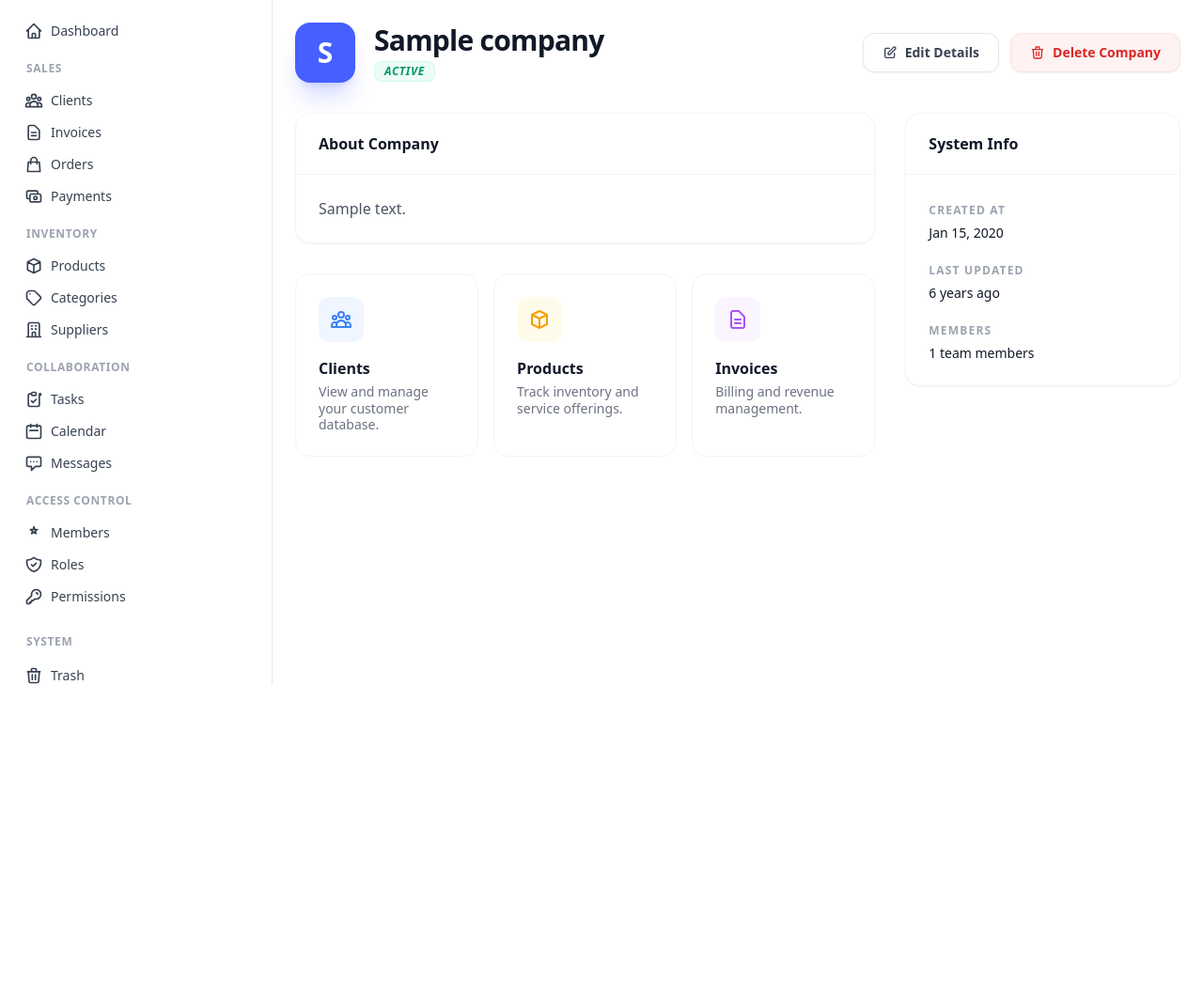
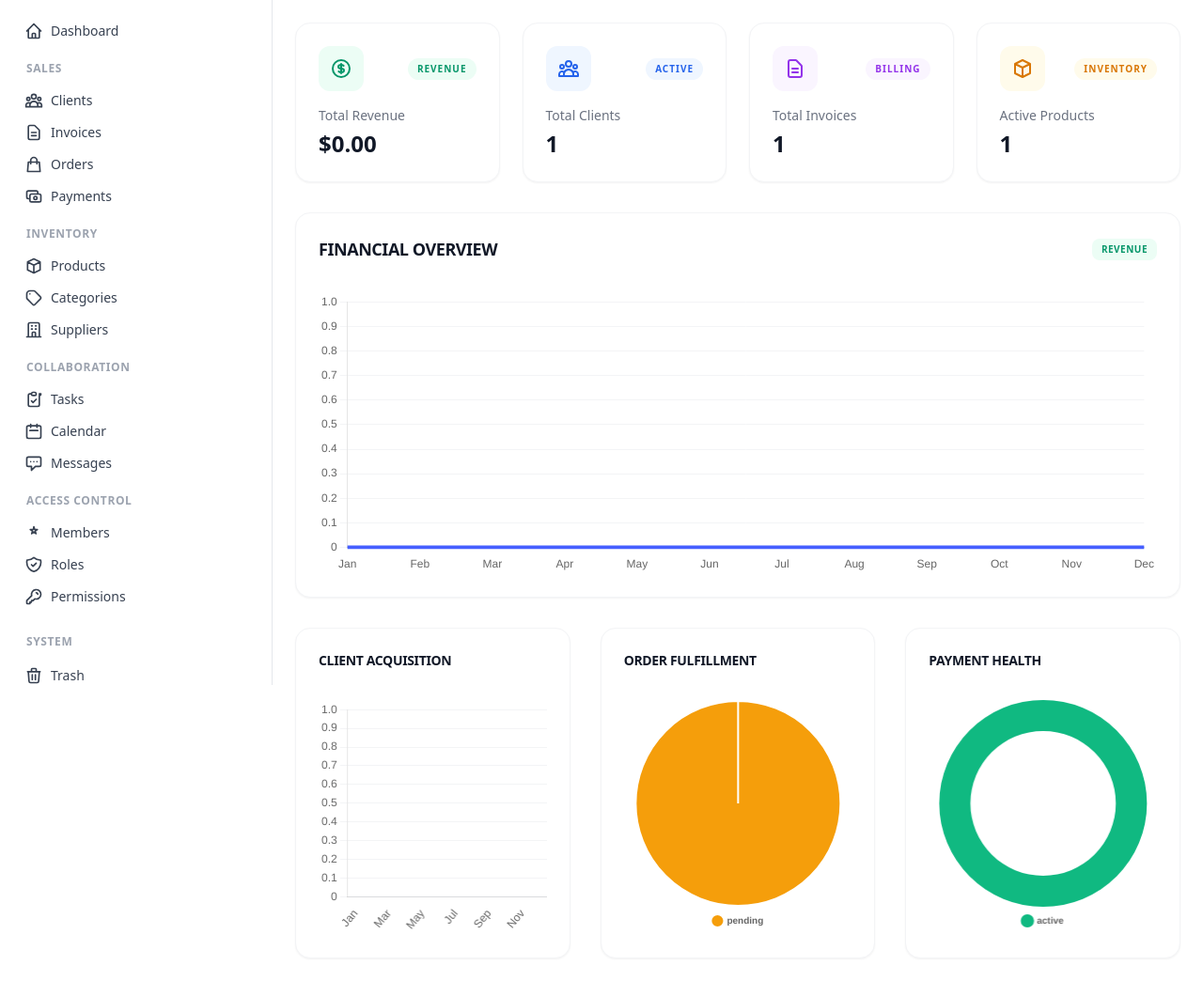
Before and after one commit to bahaztariq/OrbitErp, a Laravel app: a page that uses resources/views/companies/show.blade.php in a window 1280 px wide. Shown: the part 71-1115 px from the top of the page at 94% size. Before the commit the page ends 800 px from the top, so only its background shows below. Run offline with Laravel 12, Linux system fonts and the light colour scheme; a user stored in the database is signed in; data comes from the database, SQL or seed files in the repository; tables that the repository leaves empty hold one stand-in row (values such as "Sample post"); style sheets or scripts are compiled from the project's sources.

Commit message:
Dashboard: Expand company dashboard with analytical charts and layout cleanup

```diff
--- a/resources/views/companies/show.blade.php
+++ b/resources/views/companies/show.blade.php
@@ -2,120 +2,232 @@
 
 @section('content')
 <div class="space-y-8">
-    <!-- Header -->
-    <div class="flex flex-col gap-6 md:flex-row md:items-center md:justify-between">
-        <div class="flex items-center gap-5">
-            <div class="flex h-16 w-16 items-center justify-center rounded-2xl bg-brand-500 text-white shadow-xl shadow-brand-500/20 text-3xl font-bold">
-                {{ substr($company->name, 0, 1) }}
+    <!-- Stats Grid -->
+    <div class="grid grid-cols-1 gap-6 sm:grid-cols-2 lg:grid-cols-4">
+        <!-- Revenue Card -->
+        <div class="group relative overflow-hidden rounded-2xl border border-gray-100 bg-white p-6 shadow-sm transition-all hover:shadow-md">
+            <div class="flex items-center justify-between mb-4">
+                <div class="flex h-12 w-12 items-center justify-center rounded-xl bg-emerald-50 text-emerald-600 transition-colors group-hover:bg-emerald-500 group-hover:text-white">
+                    <svg class="h-6 w-6" fill="none" stroke="currentColor" viewBox="0 0 24 24">
+                        <path stroke-linecap="round" stroke-linejoin="round" stroke-width="2" d="M12 8c-1.657 0-3 .895-3 2s1.343 2 3 2 3 .895 3 2-1.343 2-3 2m0-8c1.11 0 2.08.402 2.599 1M12 8V7m0 1v8m0 0v1m0-1c-1.11 0-2.08-.402-2.599-1M21 12a9 9 0 11-18 0 9 9 0 0118 0z" />
+                    </svg>
                 </div>
-            <div>
-                <h2 class="text-3xl font-bold text-gray-900 tracking-tight">{{ $company->name }}</h2>
-                <div class="mt-1 flex items-center gap-2">
-                    <!-- <span class="inline-flex items-center px-2.5 py-0.5 rounded-lg bg-gray-100 text-xs font-bold text-gray-600 uppercase tracking-wider">/c/{{ $company->slug }}</span> -->
-                    @if($company->is_active)
-                        <span class="inline-flex items-center px-2.5 py-0.5 rounded-lg bg-emerald-50 text-xs font-bold text-emerald-600 uppercase tracking-wider border border-emerald-100 italic">Active</span>
-                    @else
-                        <span class="inline-flex items-center px-2.5 py-0.5 rounded-lg bg-red-50 text-xs font-bold text-red-600 uppercase tracking-wider border border-red-100 italic">Inactive</span>
-                    @endif
+                <span class="text-[10px] font-bold text-emerald-600 bg-emerald-50 px-2.5 py-1 rounded-full uppercase tracking-widest">Revenue</span>
             </div>
+            <p class="text-sm font-medium text-gray-500">Total Revenue</p>
+            <h4 class="mt-1 text-2xl font-black text-gray-900">${{ number_format($stats['total_revenue'], 2) }}</h4>
         </div>
+
+        <!-- Clients Card -->
+        <div class="group relative overflow-hidden rounded-2xl border border-gray-100 bg-white p-6 shadow-sm transition-all hover:shadow-md">
+            <div class="flex items-center justify-between mb-4">
+                <div class="flex h-12 w-12 items-center justify-center rounded-xl bg-blue-50 text-blue-600 transition-colors group-hover:bg-blue-500 group-hover:text-white">
+                    <svg class="h-6 w-6" fill="none" stroke="currentColor" viewBox="0 0 24 24">
+                        <path stroke-linecap="round" stroke-linejoin="round" stroke-width="2" d="M17 20h5v-2a3 3 0 00-5.356-1.857M17 20H7m10 0v-2c0-.656-.126-1.283-.356-1.857M7 20H2v-2a3 3 0 015.356-1.857M7 20v-2c0-.656.126-1.283.356-1.857m0 0a5.002 5.002 0 019.288 0M15 7a3 3 0 11-6 0 3 3 0 016 0zm6 3a2 2 0 11-4 0 2 2 0 014 0zM7 10a2 2 0 11-4 0 2 2 0 014 0z" />
+                    </svg>
                 </div>
-        <div class="flex items-center gap-3">
-            <a href="{{ route('companies.edit', $company->slug) }}" class="inline-flex items-center px-5 py-2.5 bg-white hover:bg-gray-50 text-gray-700 text-sm font-bold rounded-xl border border-gray-200 transition-all shadow-sm">
-                <svg class="mr-2 h-4 w-4" fill="none" stroke="currentColor" viewBox="0 0 24 24">
-                    <path stroke-linecap="round" stroke-linejoin="round" stroke-width="2" d="M11 5H6a2 2 0 00-2 2v11a2 2 0 002 2h11a2 2 0 002-2v-5m-1.414-9.414a2 2 0 112.828 2.828L11.828 15H9v-2.828l8.586-8.586z" />
+                <span class="text-[10px] font-bold text-blue-600 bg-blue-50 px-2.5 py-1 rounded-full uppercase tracking-widest">Active</span>
+            </div>
+            <p class="text-sm font-medium text-gray-500">Total Clients</p>
+            <h4 class="mt-1 text-2xl font-black text-gray-900">{{ $stats['clients_count'] }}</h4>
+        </div>
+
+        <!-- Invoices Card -->
+        <div class="group relative overflow-hidden rounded-2xl border border-gray-100 bg-white p-6 shadow-sm transition-all hover:shadow-md">
+            <div class="flex items-center justify-between mb-4">
+                <div class="flex h-12 w-12 items-center justify-center rounded-xl bg-purple-50 text-purple-600 transition-colors group-hover:bg-purple-500 group-hover:text-white">
+                    <svg class="h-6 w-6" fill="none" stroke="currentColor" viewBox="0 0 24 24">
+                        <path stroke-linecap="round" stroke-linejoin="round" stroke-width="2" d="M9 12h6m-6 4h6m2 5H7a2 2 0 01-2-2V5a2 2 0 012-2h5.586a1 1 0 01.707.293l5.414 5.414a1 1 0 01.293.707V19a2 2 0 01-2 2z" />
                     </svg>
-                Edit Details
-            </a>
-            <form action="{{ route('companies.destroy', $company->slug) }}" method="POST" onsubmit="return confirm('Are you sure you want to delete this company? All data will be archived.')">
-                @csrf
-                @method('DELETE')
-                <button type="submit" class="inline-flex items-center px-5 py-2.5 bg-red-50 hover:bg-red-500 hover:text-white text-red-600 text-sm font-bold rounded-xl border border-red-100 transition-all shadow-sm">
-                    <svg class="mr-2 h-4 w-4" fill="none" stroke="currentColor" viewBox="0 0 24 24">
-                        <path stroke-linecap="round" stroke-linejoin="round" stroke-width="2" d="M19 7l-.867 12.142A2 2 0 0116.138 21H7.862a2 2 0 01-1.995-1.858L5 7m5 4v6m4-6v6m1-10V4a1 1 0 00-1-1h-4a1 1 0 00-1 1v3M4 7h16" />
+                </div>
+                <span class="text-[10px] font-bold text-purple-600 bg-purple-50 px-2.5 py-1 rounded-full uppercase tracking-widest">Billing</span>
+            </div>
+            <p class="text-sm font-medium text-gray-500">Total Invoices</p>
+            <h4 class="mt-1 text-2xl font-black text-gray-900">{{ $stats['invoices_count'] }}</h4>
+        </div>
+
+        <!-- Products Card -->
+        <div class="group relative overflow-hidden rounded-2xl border border-gray-100 bg-white p-6 shadow-sm transition-all hover:shadow-md">
+            <div class="flex items-center justify-between mb-4">
+                <div class="flex h-12 w-12 items-center justify-center rounded-xl bg-amber-50 text-amber-600 transition-colors group-hover:bg-amber-500 group-hover:text-white">
+                    <svg class="h-6 w-6" fill="none" stroke="currentColor" viewBox="0 0 24 24">
+                        <path stroke-linecap="round" stroke-linejoin="round" stroke-width="2" d="M20 7l-8-4-8 4m16 0l-8 4m8-4v10l-8 4m0-10L4 7m8 4v10M4 7v10l8 4" />
                     </svg>
-                    Delete Company
-                </button>
-            </form>
+                </div>
+                <span class="text-[10px] font-bold text-amber-600 bg-amber-50 px-2.5 py-1 rounded-full uppercase tracking-widest">Inventory</span>
+            </div>
+            <p class="text-sm font-medium text-gray-500">Active Products</p>
+            <h4 class="mt-1 text-2xl font-black text-gray-900">{{ $stats['products_count'] }}</h4>
         </div>
     </div>
 
-    <div class="grid grid-cols-1 lg:grid-cols-3 gap-8">
-        <!-- Main Info -->
-        <div class="lg:col-span-2 space-y-8">
-            <div class="rounded-2xl border border-gray-100 bg-white shadow-sm overflow-hidden">
-                <div class="px-6 py-5 border-b border-gray-100">
-                    <h3 class="font-bold text-gray-900">About Company</h3>
+    <!-- Charts and Secondary Info -->
+    <!-- Charts Row 1: Revenue -->
+    <div class="grid grid-cols-1 gap-8">
+        <!-- Revenue Chart -->
+        <div class="rounded-2xl border border-gray-100 bg-white p-6 shadow-sm">
+            <div class="flex items-center justify-between mb-8">
+                <h3 class="font-black text-gray-900 text-lg uppercase tracking-tight">Financial Overview</h3>
+                <span class="flex items-center gap-1.5 text-[10px] font-bold text-emerald-600 bg-emerald-50 px-2.5 py-1 rounded-lg uppercase tracking-wider">
+                    Revenue
+                </span>
             </div>
-                <div class="p-6">
-                    <div class="prose prose-sm text-gray-600 max-w-none">
-                        {{ $company->description ?? 'No description provided for this company.' }}
+            <div class="relative h-[300px]">
+                <canvas id="revenueChart"></canvas>
             </div>
         </div>
     </div>
 
-            <!-- Quick Stats/Links -->
-            <div class="grid grid-cols-1 sm:grid-cols-3 gap-4">
-                <a href="{{ route('clients.index', $company->slug) }}" class="group rounded-2xl border border-gray-100 bg-white p-6 hover:border-brand-500 hover:shadow-xl hover:shadow-brand-500/5 transition-all duration-300">
-                    <div class="mb-4 flex h-12 w-12 items-center justify-center rounded-xl bg-blue-50 text-blue-500 group-hover:bg-brand-500 group-hover:text-white transition-colors">
-                        <svg class="h-6 w-6" fill="none" stroke="currentColor" viewBox="0 0 24 24">
-                            <path stroke-linecap="round" stroke-linejoin="round" stroke-width="2" d="M17 20h5v-2a3 3 0 00-5.356-1.857M17 20H7m10 0v-2c0-.656-.126-1.283-.356-1.857M7 20H2v-2a3 3 0 015.356-1.857M7 20v-2c0-.656.126-1.283.356-1.857m0 0a5.002 5.002 0 019.288 0M15 7a3 3 0 11-6 0 3 3 0 016 0zm6 3a2 2 0 11-4 0 2 2 0 014 0zM7 10a2 2 0 11-4 0 2 2 0 014 0z" />
-                        </svg>
-                    </div>
-                    <h4 class="font-bold text-gray-900">Clients</h4>
-                    <p class="mt-1 text-sm text-gray-500 leading-tight">View and manage your customer database.</p>
-                </a>
-
-                <a href="{{ route('products.index', $company->slug) }}" class="group rounded-2xl border border-gray-100 bg-white p-6 hover:border-brand-500 hover:shadow-xl hover:shadow-brand-500/5 transition-all duration-300">
-                    <div class="mb-4 flex h-12 w-12 items-center justify-center rounded-xl bg-amber-50 text-amber-500 group-hover:bg-brand-500 group-hover:text-white transition-colors">
-                        <svg class="h-6 w-6" fill="none" stroke="currentColor" viewBox="0 0 24 24">
-                            <path stroke-linecap="round" stroke-linejoin="round" stroke-width="2" d="M20 7l-8-4-8 4m16 0l-8 4m8-4v10l-8 4m0-10L4 7m8 4v10M4 7v10l8 4" />
-                        </svg>
-                    </div>
-                    <h4 class="font-bold text-gray-900">Products</h4>
-                    <p class="mt-1 text-sm text-gray-500 leading-tight">Track inventory and service offerings.</p>
-                </a>
-
-                <a href="{{ route('invoices.index', $company->slug) }}" class="group rounded-2xl border border-gray-100 bg-white p-6 hover:border-brand-500 hover:shadow-xl hover:shadow-brand-500/5 transition-all duration-300">
-                    <div class="mb-4 flex h-12 w-12 items-center justify-center rounded-xl bg-purple-50 text-purple-500 group-hover:bg-brand-500 group-hover:text-white transition-colors">
-                        <svg class="h-6 w-6" fill="none" stroke="currentColor" viewBox="0 0 24 24">
-                            <path stroke-linecap="round" stroke-linejoin="round" stroke-width="2" d="M9 12h6m-6 4h6m2 5H7a2 2 0 01-2-2V5a2 2 0 012-2h5.586a1 1 0 01.707.293l5.414 5.414a1 1 0 01.293.707V19a2 2 0 01-2 2z" />
-                        </svg>
-                    </div>
-                    <h4 class="font-bold text-gray-900">Invoices</h4>
-                    <p class="mt-1 text-sm text-gray-500 leading-tight">Billing and revenue management.</p>
-                </a>
+    <!-- Charts Row 2: Analytics -->
+    <div class="grid grid-cols-1 lg:grid-cols-3 gap-8">
+        <!-- Client Growth -->
+        <div class="rounded-2xl border border-gray-100 bg-white p-6 shadow-sm">
+            <h3 class="font-black text-gray-900 text-sm uppercase tracking-tight mb-8">Client Acquisition</h3>
+            <div class="relative h-[250px]">
+                <canvas id="clientGrowthChart"></canvas>
             </div>
         </div>
 
-        <!-- Sidebar Info -->
-        <div class="space-y-8">
-            <div class="rounded-2xl border border-gray-100 bg-white shadow-sm overflow-hidden">
-                <div class="px-6 py-5 border-b border-gray-100">
-                    <h3 class="font-bold text-gray-900">System Info</h3>
+        <!-- Order Distribution -->
+        <div class="rounded-2xl border border-gray-100 bg-white p-6 shadow-sm">
+            <h3 class="font-black text-gray-900 text-sm uppercase tracking-tight mb-8">Order Fulfillment</h3>
+            <div class="relative h-[250px]">
+                <canvas id="orderStatusChart"></canvas>
             </div>
-                <div class="p-6 space-y-4">
-                    <div>
-                        <span class="text-xs font-bold text-gray-400 uppercase tracking-widest">Created At</span>
-                        <p class="mt-1 text-sm font-medium text-gray-900">{{ $company->created_at->format('M d, Y') }}</p>
         </div>
-                    <div>
-                        <span class="text-xs font-bold text-gray-400 uppercase tracking-widest">Last Updated</span>
-                        <p class="mt-1 text-sm font-medium text-gray-900">{{ $company->updated_at->diffForHumans() }}</p>
+
+        <!-- Invoice Status -->
+        <div class="rounded-2xl border border-gray-100 bg-white p-6 shadow-sm">
+            <h3 class="font-black text-gray-900 text-sm uppercase tracking-tight mb-8">Payment Health</h3>
+            <div class="relative h-[250px]">
+                <canvas id="invoiceStatusChart"></canvas>
             </div>
-                    <div>
-                        <span class="text-xs font-bold text-gray-400 uppercase tracking-widest">Members</span>
-                        <p class="mt-1 text-sm font-medium text-gray-900">{{ $company->users_count ?? $company->users()->count() }} team members</p>
         </div>
     </div>
 </div>
 
-            <!-- Danger Zone -->
-            <!-- <div class="rounded-2xl border border-red-50 bg-white p-6">
-                <h3 class="font-bold text-red-600 mb-2">Danger Zone</h3>
-                <p class="text-sm text-gray-500 mb-4 italic">Deleting this company will disable all access for its members.</p>
-            </div> -->
-        </div>
-    </div>
-</div>
+@push('scripts')
+<script src="https://cdn.jsdelivr.net/npm/chart.js"></script>
+<script>
+    document.addEventListener('DOMContentLoaded', function() {
+        const defaultLabels = ['Jan', 'Feb', 'Mar', 'Apr', 'May', 'Jun', 'Jul', 'Aug', 'Sep', 'Oct', 'Nov', 'Dec'];
+
+        // --- Revenue Chart (Line) ---
+        const revenueCtx = document.getElementById('revenueChart').getContext('2d');
+        const revData = @json($monthlyRevenue);
+        const revLabels = revData.length ? revData.map(item => {
+            const date = new Date(item.month + '-01');
+            return date.toLocaleString('default', { month: 'short' });
+        }) : defaultLabels;
+        const revTotals = revData.length ? revData.map(item => item.total) : [0, 0, 0, 0, 0, 0, 0, 0, 0, 0, 0, 0];
+
+        new Chart(revenueCtx, {
+            type: 'line',
+            data: {
+                labels: revLabels,
+                datasets: [{
+                    label: 'Revenue',
+                    data: revTotals,
+                    borderColor: '#465fff',
+                    backgroundColor: 'rgba(70, 95, 255, 0.05)',
+                    borderWidth: 4,
+                    tension: 0.4,
+                    fill: true,
+                    pointRadius: 0
+                }]
+            },
+            options: {
+                responsive: true,
+                maintainAspectRatio: false,
+                plugins: { legend: { display: false } },
+                scales: {
+                    y: { beginAtZero: true, grid: { color: '#f3f4f6', drawBorder: false } },
+                    x: { grid: { display: false } }
+                }
+            }
+        });
+
+        // --- Client Growth (Bar) ---
+        const clientCtx = document.getElementById('clientGrowthChart').getContext('2d');
+        const cgData = @json($clientGrowth);
+        const cgLabels = cgData.length ? cgData.map(item => {
+            const date = new Date(item.month + '-01');
+            return date.toLocaleString('default', { month: 'short' });
+        }) : defaultLabels;
+        const cgTotals = cgData.length ? cgData.map(item => item.count) : [0, 0, 0, 0, 0, 0, 0, 0, 0, 0, 0, 0];
+
+        new Chart(clientCtx, {
+            type: 'bar',
+            data: {
+                labels: cgLabels,
+                datasets: [{
+                    label: 'New Clients',
+                    data: cgTotals,
+                    backgroundColor: '#3b82f6',
+                    borderRadius: 6
+                }]
+            },
+            options: {
+                responsive: true,
+                maintainAspectRatio: false,
+                plugins: { legend: { display: false } },
+                scales: {
+                    y: { beginAtZero: true, grid: { color: '#f3f4f6', drawBorder: false } },
+                    x: { grid: { display: false } }
+                }
+            }
+        });
+
+        // --- Order Status (Pie) ---
+        const orderCtx = document.getElementById('orderStatusChart').getContext('2d');
+        const osData = @json($orderStatusDist);
+        const osLabels = osData.length ? osData.map(item => item.status) : ['No Data'];
+        const osTotals = osData.length ? osData.map(item => item.count) : [1];
+
+        new Chart(orderCtx, {
+            type: 'pie',
+            data: {
+                labels: osLabels,
+                datasets: [{
+                    data: osTotals,
+                    backgroundColor: ['#f59e0b', '#10b981', '#ef4444', '#6366f1', '#8b5cf6']
+                }]
+            },
+            options: {
+                responsive: true,
+                maintainAspectRatio: false,
+                plugins: {
+                    legend: { position: 'bottom', labels: { usePointStyle: true, font: { size: 10, weight: 'bold' } } }
+                }
+            }
+        });
+
+        // --- Invoice Status (Doughnut) ---
+        const invoiceCtx = document.getElementById('invoiceStatusChart').getContext('2d');
+        const isData = @json($invoiceStatusDist);
+        const isLabels = isData.length ? isData.map(item => item.status) : ['No Data'];
+        const isTotals = isData.length ? isData.map(item => item.count) : [1];
+
+        new Chart(invoiceCtx, {
+            type: 'doughnut',
+            data: {
+                labels: isLabels,
+                datasets: [{
+                    data: isTotals,
+                    backgroundColor: ['#10b981', '#fbbf24', '#f87171', '#9333ea'],
+                    borderWidth: 0,
+                    cutout: '70%'
+                }]
+            },
+            options: {
+                responsive: true,
+                maintainAspectRatio: false,
+                plugins: {
+                    legend: { position: 'bottom', labels: { usePointStyle: true, font: { size: 10, weight: 'bold' } } }
+                }
+            }
+        });
+    });
+</script>
+@endpush
 @endsection
--- a/routes/web.php
+++ b/routes/web.php
@@ -24,9 +24,6 @@
     return view('welcome');
 });
 
-Route::get('/dashboard', function () {
-    return view('dashboard');
-})->middleware(['auth', 'verified'])->name('dashboard');
 
 Route::middleware('auth')->group(function () {
     Route::get('/profile', [ProfileController::class, 'edit'])->name('profile.edit');
@@ -44,6 +41,7 @@
 
         // Company management
         Route::get('/', [CompanyController::class, 'show'])->name('companies.show');
+        Route::get('/info', [CompanyController::class, 'info'])->name('companies.info');
         Route::get('/edit', [CompanyController::class, 'edit'])->name('companies.edit');
         Route::match(['post', 'put', 'patch'], '/', [CompanyController::class, 'update'])->name('companies.update');
         Route::delete('/', [CompanyController::class, 'destroy'])->name('companies.destroy');
```
Also changed, not shown: resources/views/dashboard.blade.php (deleted, +0 -115 lines). Lines whose indentation alone changed are shown as unchanged.
